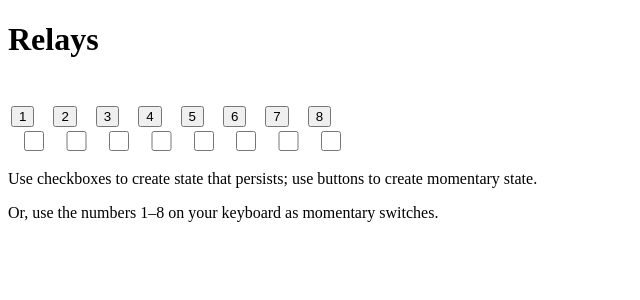
After one commit to jarhill0/pumpkinman, a Python web app: template src/templates/relays.html in a window 1280 px wide. The commit adds this page. Shown: the top 300 px of the page, without its empty margins (0-640 px from the left). Run offline with Jinja, Linux system fonts and the light colour scheme; the template is opened without the code that fills it, so the values that code supplies are empty.

Commit message:
Add direct relay control

```diff
--- /dev/null
+++ b/src/static/relays.js
@@ -0,0 +1,56 @@
+function activate(num) {
+    webSocket.send(`{"${num}":1}`);
+}
+
+function deactivate(num) {
+    webSocket.send(`{"${num}":0}`);
+}
+
+const statusIndicators = [];
+
+for (let num = 0; num < 8; num++) {
+    statusIndicators.push(document.getElementById(`status-${num}`));
+}
+
+const checkboxes = [];
+
+for (let num = 0; num < 8; num++) {
+    checkboxes.push(document.getElementById(`checkbox-${num}`));
+}
+
+document.querySelectorAll('.checkbox').forEach((checkbox, index) => {
+        checkbox.addEventListener('change', event => {
+            if (event.target.checked) {
+                activate(index);
+            } else {
+                deactivate(index);
+            }
+        });
+    }
+);
+
+document.addEventListener('keydown', event => {
+    const number = parseInt(event.key, 10);
+    if (1 <= number && number <= 8) {
+        activate(number - 1)
+    }
+});
+
+document.addEventListener('keyup', event => {
+    const number = parseInt(event.key, 10);
+    if (1 <= number && number <= 8) {
+        deactivate(number - 1)
+    }
+});
+
+registerListener(
+    data => {
+        for (let num = 0; num < 8; num++) {
+            const activated = data[num.toFixed(0)];
+            if (activated !== undefined) {
+                statusIndicators[num].style.backgroundColor = activated ? 'red' : '';
+                checkboxes[num].checked = activated;
+            }
+        }
+    }
+);
--- a/src/templates/index.html
+++ b/src/templates/index.html
@@ -6,6 +6,7 @@
 </head>
 <body>
     <a href="{{ url_for('admin_page') }}">Admin</a>
+    <a href="{{ url_for('relays') }}">Relays</a>
 <h1>Pumpkin Man Controls</h1>
 <button onclick="startRecording()" id="startRecordingButton">Start Recording</button>
 <button disabled onclick="stopRecording()" id="stopRecordingButton">Stop Recording</button>
--- /dev/null
+++ b/src/templates/relays.html
@@ -0,0 +1,50 @@
+<!DOCTYPE html>
+<html lang="en">
+<head>
+    <meta charset="UTF-8">
+    <title>Relays — Pumpkin Man</title>
+    <meta name="viewport" content="width=device-width, initial-scale=1">
+    <style>
+        td {
+            height: 1.2rem;
+            width: 2.4rem;
+        }
+
+        input {
+            width: 100%;
+            height: 100%;
+        }
+    </style>
+</head>
+<body>
+<h1>Relays</h1>
+<table>
+    <tr>
+        {% for num in range(8) %}
+            <td id="status-{{ num }}"></td>
+        {% endfor %}
+    </tr>
+    <tr>
+        {% for num in range(8) %}
+            <td><button onmousedown="activate({{ num }})" onmouseup="deactivate({{ num }})">
+                {{ num + 1 }}
+            </button></td>
+        {% endfor %}
+    </tr>
+    <tr>
+        {% for num in range(8) %}
+            <td><input type="checkbox" class="checkbox" id="checkbox-{{ num }}"></td>
+        {% endfor %}
+    </tr>
+</table>
+
+<p>Use checkboxes to create state that persists; use buttons to create momentary state.</p>
+<p>Or, use the numbers 1&ndash;8 on your keyboard as momentary switches.</p>
+<script>
+    const webSocket = new WebSocket('{{ url_for("ws") }}');
+    webSocket.onclose = _ => window.setTimeout(() => location.reload(), 1000);
+</script>
+<script src="{{ url_for('static', filename='ws-listener.js') }}"></script>
+<script src="{{ url_for('static', filename='relays.js') }}"></script>
+</body>
+</html>
```
Also changed, not shown: src/app.py (+15 -0 lines).
